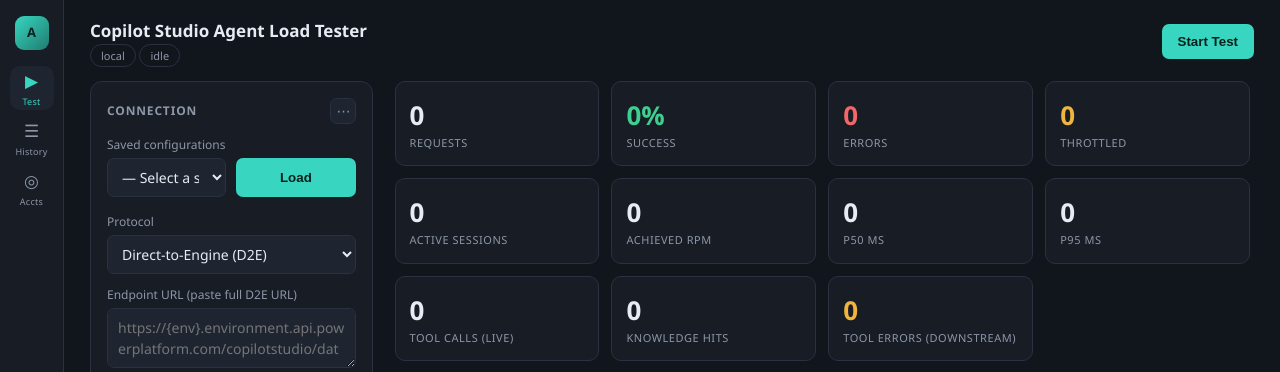
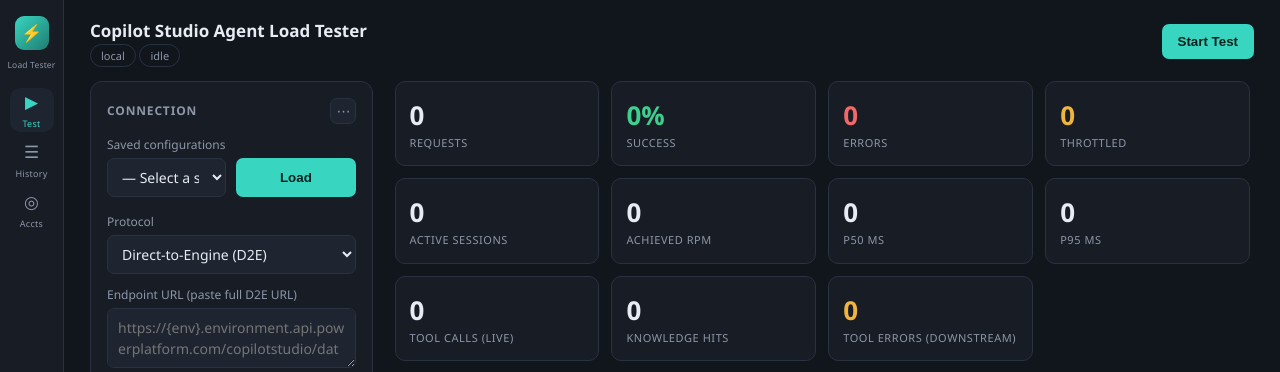
Before and after one commit to blob150/copilot-studio-load-tester, a Flask app: page / in a window 1280 px wide. Shown: the top 372 px of the page. Run offline with Flask 3, Linux system fonts and the light colour scheme; data that the repository does not hold is empty.

Commit message:
Enrich tools: reuse the run's own saved Dataverse org URL instead of always prompting; replace rail brand letter 'A' with a lightning-bolt icon + 'Load Tester' label so the app is identifiable at a glance.

```diff
--- a/templates/index.html
+++ b/templates/index.html
@@ -31,9 +31,11 @@
   nav.rail{background:var(--panel);border-right:1px solid var(--line);display:flex;
     flex-direction:column;align-items:center;padding:16px 0;gap:6px;height:100%;overflow-y:auto}
   nav.rail .brand{width:34px;height:34px;border-radius:9px;
-    background:linear-gradient(135deg,var(--accent),var(--accent-dim));margin-bottom:10px;
+    background:linear-gradient(135deg,var(--accent),var(--accent-dim));margin-bottom:4px;
     display:flex;align-items:center;justify-content:center;font-weight:800;color:var(--btn-ink);
-    font-size:13px;flex-shrink:0}
+    font-size:17px;flex-shrink:0;cursor:default}
+  .brand-label{font-size:8.5px;color:var(--muted);text-align:center;line-height:1.15;
+    margin-bottom:12px;letter-spacing:.02em;flex-shrink:0;max-width:56px}
   .tab{width:44px;height:44px;border-radius:10px;display:flex;flex-direction:column;
     align-items:center;justify-content:center;color:var(--muted);cursor:pointer;font-size:17px;
     position:relative;border:none;background:none;flex-shrink:0}
@@ -179,7 +181,8 @@
 <body>
 <div class="shell">
   <nav class="rail">
-    <div class="brand">A</div>
+    <div class="brand" title="Copilot Studio Agent Load Tester">⚡</div>
+    <div class="brand-label">Load Tester</div>
     <div class="tab active" data-tab="live" title="Live Test">▶<div class="rail-label">Test</div></div>
     <div class="tab" data-tab="history" title="Run History">☰<div class="rail-label">History</div></div>
     <div class="tab" data-tab="accounts" title="Accounts">◎<div class="rail-label">Accts</div></div>
@@ -1406,7 +1409,7 @@ async function loadHistory(){
             <div class="mm-row" style="margin-bottom:4px"><button class="btn ghost" style="margin:0;width:100%"
               onclick="refreshCredits('${r.id}', this)">Refresh credits</button></div>
             <div class="mm-row" style="margin-bottom:4px"><button class="btn ghost" style="margin:0;width:100%"
-              onclick="enrichTools('${r.id}', this)">Enrich tools</button></div>
+              onclick="enrichTools('${r.id}', this, '${(cfg.org_url||'').replace(/'/g,"\\'")}')">Enrich tools</button></div>
             <div class="mm-row" style="margin-bottom:0"><button class="btn ghost" style="margin:0;width:100%"
               onclick="window.location.href='/api/runs/${r.id}/export.csv'">Export CSV</button></div>
           </div>
@@ -1445,13 +1448,21 @@ async function refreshCredits(id, btn){
   }
   setTimeout(() => { loadHistory(); }, 1200);
 }
-async function enrichTools(id, btn){
-  let orgUrl = localStorage.getItem('dataverseOrgUrl') || '';
-  orgUrl = prompt('Dataverse org URL for this environment (e.g. https://orgxxxx.crm.dynamics.com):', orgUrl);
-  if(orgUrl === null) return;  // cancelled
-  orgUrl = orgUrl.trim();
-  if(!orgUrl){ alert('Org URL is required to query conversation transcripts.'); return; }
-  localStorage.setItem('dataverseOrgUrl', orgUrl);
+async function enrichTools(id, btn, savedOrgUrl){
+  // Prefer the org URL already saved on THIS run's config (set on the Live Test
+  // tab's "Dataverse org URL" field when the run was started) -- no reason to
+  // ask again if we already captured it. Only fall back to prompting (seeded
+  // from the last value typed, via localStorage) when a run has none on file,
+  // e.g. an older run from before that field was always filled in.
+  let orgUrl = (savedOrgUrl || '').trim();
+  if(!orgUrl){
+    orgUrl = prompt('Dataverse org URL for this environment (e.g. https://orgxxxx.crm.dynamics.com):',
+      localStorage.getItem('dataverseOrgUrl') || '');
+    if(orgUrl === null) return;  // cancelled
+    orgUrl = orgUrl.trim();
+    if(!orgUrl){ alert('Org URL is required to query conversation transcripts.'); return; }
+    localStorage.setItem('dataverseOrgUrl', orgUrl);
+  }
   const original = btn.textContent;
   btn.disabled = true;
   btn.textContent = 'Enriching…';
```
